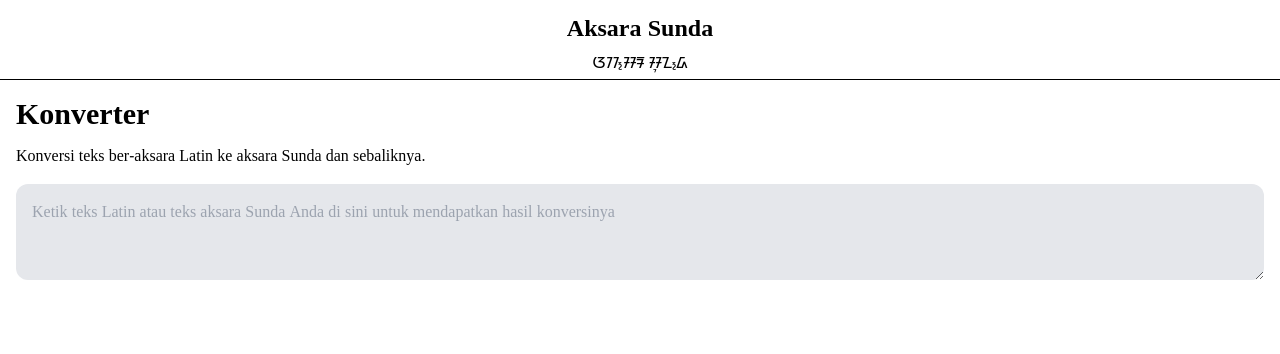
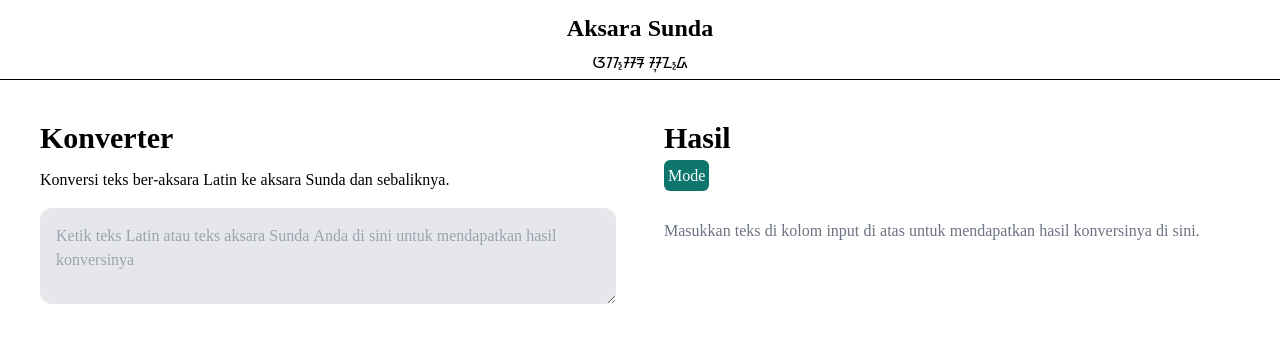
Before and after one commit to raihankr/aksara-sunda, a website: page public/konverter/index.html in a window 1280 px wide. Drawn offline with nearby package versions, Linux system fonts and the light colour scheme.

Commit message:
improve ui

```diff
--- a/public/konverter/index.html
+++ b/public/konverter/index.html
@@ -1,36 +1,59 @@
 <!DOCTYPE html>
 <html lang="id">
+
 <head>
     <meta charset="UTF-8">
     <meta name="viewport" content="width=device-width, initial-scale=1.0">
     <title>Aksara Sunda - Konverter</title>
-    <meta name="description" content="Konverter Aksara Sunda. Ubah aksara Latin ke aksara Sunda atau aksara Sunda ke aksara Latin">
+    <meta name="description"
+        content="Konverter Aksara Sunda. Ubah aksara Latin ke aksara Sunda atau aksara Sunda ke aksara Latin">
     <link rel="shortcut icon" href="/image/logo.png" type="image/x-icon">
     <link rel="stylesheet" href="/style/output.css">
     <link rel="stylesheet" href="/style/assets.css">
     <script src="https://ajax.googleapis.com/ajax/libs/jquery/3.7.1/jquery.min.js"></script>
 </head>
-<body class="pt-24 px-4">
-    <header class="w-full h-20 py-3 bg-white border-b border-black text-center text-2xl fixed top-0 left-0">
+
+<body class="pt-24 px-4 mx-auto max-w-7xl">
+    <header class="w-full max-w-7xl h-20 left-1/2 -translate-x-1/2 py-3 bg-white border-b border-black text-center text-2xl fixed top-0">
         <a href="/" class="my-auto font-bold">
             Aksara Sunda <br>
-            <span class="text-base font-normal">&#x1b83;&#x1b8a;&#x1baa;&#x1b9e;&#x1b9b; &#x1b9e;&#x1ba5;&#x1b94;&#x1baa;&#x1b93;</span>
+            <span class="text-base font-normal">&#x1b83;&#x1b8a;&#x1baa;&#x1b9e;&#x1b9b;
+                &#x1b9e;&#x1ba5;&#x1b94;&#x1baa;&#x1b93;</span>
         </a>
     </header>
-    <p class="font-bold text-3xl mb-3">Konverter</p>
-    <p class="mb-4">Konversi teks ber-aksara Latin ke aksara Sunda dan sebaliknya.</p>
-    <textarea name="input" id="input" placeholder="Ketik teks Latin atau teks aksara Sunda Anda di sini untuk mendapatkan hasil konversinya" class="mb-4 w-full min-h-[6rem] p-4 bg-gray-200 rounded-xl"></textarea>
-    <p id="output" class="w-full h-fit text-2xl whitespace-pre-line"></p>
+    <div class="flex flex-col md:flex-row">
+        <div class="md:w-1/2 md:p-6">
+            <p class="font-bold text-3xl mb-3">Konverter</p>
+            <p class="mb-4">Konversi teks ber-aksara Latin ke aksara Sunda dan sebaliknya.</p>
+            <textarea name="input" id="input"
+                placeholder="Ketik teks Latin atau teks aksara Sunda Anda di sini untuk mendapatkan hasil konversinya"
+                class="mb-4 w-full min-h-[6rem] p-4 bg-gray-200 rounded-xl"></textarea>
+        </div>
+        <div id="output-wrap" class="md:w-1/2 md:p-6">
+            <details class="md:hidden">
+                <summary class="font-bold text-3xl mb-2">Hasil</summary>
+            </details>
+            <p class="font-bold text-3xl mb-2 hidden md:block">Hasil</p>
+            <div>
+                <p id="mode" class="inline bg-teal-700 text-white p-1 rounded-md">Mode</p>
+                <p id="output" class="w-full h-fit mt-6 text-2xl whitespace-pre-line"><span
+                        class="text-base text-gray-500">Masukkan teks di kolom input di atas untuk mendapatkan hasil konversinya di sini.</span></p>
+            </div>
+        </div>
+    </div>
 
     <script src="/script/global.js"></script>
     <script src="/script/converter.js"></script>
     <script>
         $('#input').on('input', () => {
-            let input = $('#input').val();
+            let input = $('#input').val(),
+                mode = !input ? false : ((input.match(/[\u1b80-\u1bbf]/i)) ? 'latin' : 'sunda'),
+                output = mode == 'latin' ? sundaneseToLatin(input) : (mode == 'sunda' ? latinToSundanese(input) : 'Masukkan teks di kolom input di atas untuk mendapatkan hasil konversinya di sini.');
 
-            let output = (input.match(/[\u1b80-\u1bbf]/i)) ? 'Latin: ' + sundaneseToLatin(input) : 'Sunda: ' + latinToSundanese(input);
-            $('#output').text(output);
+            $('#mode').text(mode == 'latin' ? 'Sunda > Latin' : (mode == 'sunda' ? 'Latin > Sunda' : 'Mode'));
+            mode ? $('#output').text(output) : $('#output').html(`<span class="text-base text-gray-500">${output}</span>`);
         });
     </script>
 </body>
+
 </html>
--- a/public/script/converter.js
+++ b/public/script/converter.js
@@ -131,7 +131,7 @@ let sundanese = {
  * every syllable in the text.
  */
 const parser = {
-    latin: /((ny|ng|kh|sy|[^aiueéo\s\d\W])([rly])?(eu|[aiueéo])?|(?<![b-df-hj-np-tv-z])(eu|[aiueéo])|(\d+)|(\W+))((?<=[aiueéo])([rh]|ng)(?![aiueéo]))?/gi,
+    latin: /((ny|ng|kh|sy|[^aiueéo\s\d\W])([rly](?=[aiueéo]))?(eu|[aiueéo])?|(?<![b-df-hj-np-tv-z])(eu|[aiueéo])|(\d+)|(\W+))((?<=[aiueéo])([rh]|ng)(?![aiueéo]))?/gi,
     sundanese: /((([\u1b83-\u1b89])|([\u1b8a-\u1ba0\u1bae-\u1baf])([\u1ba1-\u1ba3]?)([\u1ba4-\u1ba9]?))([\u1b80-\u1b82]|(?<=[\u1b83-\u1ba0\u1bae-\u1baf])\u1baa)?|([\u1bb0-\u1bb9]+))|[^\u1b80-\u1bbf]+/gi
 }
 
```
Also changed, not shown: public/style/output.css.
